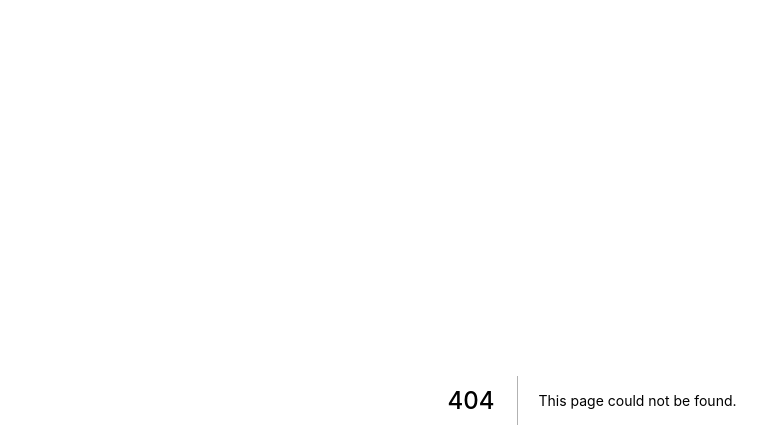
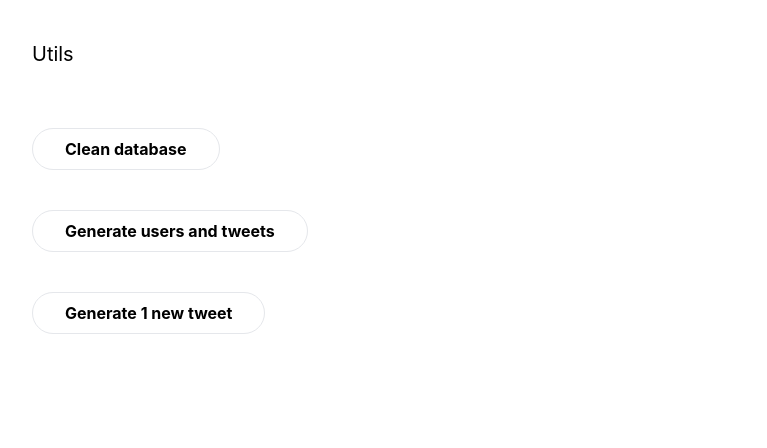
Before and after one commit to FranSarr/twitter-clone3, a Next.js app: page /utils in a window 1280 px wide. Before the commit this address had no page. Shown: the top 448 px of the page, without its empty margins (48-815 px from the left). Built offline with nearby package versions, Linux system fonts and the light colour scheme.

Commit message:
I create the user generator

```diff
--- /dev/null
+++ b/pages/api/utils.js
@@ -0,0 +1,70 @@
+import prisma from 'lib/prisma'
+import { faker } from '@faker-js/faker'
+import { getSession } from 'next-auth/react'
+
+export default async function handler(req, res) {
+    const session = await getSession({ req })
+
+    if (req.method !== 'POST') return res.end()
+
+    if (req.body.task === 'clean_database') {
+        await prisma.tweet.deleteMany({})
+        await prisma.user.deleteMany({
+          where: {
+            NOT: {
+              email: {
+                in: [session.user.email],
+              },
+            },
+          },
+        })
+
+    }
+
+    if (req.body.task === 'generate_users_and_tweets') {
+        let count = 0
+
+        while (count < 5) {
+          await prisma.user.create({
+            data: {
+              name: faker.internet.userName().toLowerCase(),
+              email: faker.internet.email().toLowerCase(),
+              image: faker.internet.avatar(),
+            },
+          })
+          count++
+        }
+        //create 1 tweet for each user
+        const users = await prisma.user.findMany({})
+
+        users.forEach(async (user) => {
+         await prisma.tweet.create({
+            data: {
+             content: faker.hacker.phrase(),
+                author: {
+                connect: { id: user.id },
+              },
+            },
+            })
+            })
+         }
+
+    if (req.body.task === 'generate_one_tweet') {
+        const users = await prisma.user.findMany({})
+
+    const randomIndex = Math.floor(Math.random() * users.length)
+    const user = users[randomIndex]
+
+    await prisma.tweet.create({
+        data: {
+        content: faker.hacker.phrase(),
+        author: {
+          connect: { id: user.id },
+         },
+        }  ,
+    })
+
+    }
+
+    res.end()
+  }
--- /dev/null
+++ b/pages/utils.js
@@ -0,0 +1,62 @@
+export default function Utils() {
+    return (
+      <div className='mt-10 ml-20'>
+        <h2 className='mb-10 text-xl'>Utils</h2>
+
+        <div className='flex-1 mb-5'>
+          <button
+            className='border px-8 py-2 mt-5 mr-8 font-bold rounded-full color-accent-contrast bg-color-accent hover:bg-color-accent-hover-darker'
+            onClick={async () => {
+              await fetch('/api/utils', {
+                body: JSON.stringify({
+                  task: 'clean_database',
+                }),
+                headers: {
+                  'Content-Type': 'application/json',
+                },
+                method: 'POST',
+              })
+            }}
+          >
+            Clean database
+          </button>
+        </div>
+        <div className='flex-1 mb-5'>
+          <button
+            className='border px-8 py-2 mt-5 mr-8 font-bold rounded-full color-accent-contrast bg-color-accent hover:bg-color-accent-hover-darker'
+            onClick={async () => {
+              await fetch('/api/utils', {
+                body: JSON.stringify({
+                  task: 'generate_users_and_tweets',
+                }),
+                headers: {
+                  'Content-Type': 'application/json',
+                },
+                method: 'POST',
+              })
+            }}
+          >
+            Generate users and tweets
+          </button>
+        </div>
+        <div className='flex-1 mb-5'>
+          <button
+            className='border px-8 py-2 mt-5 mr-8 font-bold rounded-full color-accent-contrast bg-color-accent hover:bg-color-accent-hover-darker'
+            onClick={async () => {
+              await fetch('/api/utils', {
+                body: JSON.stringify({
+                  task: 'generate_one_tweet',
+                }),
+                headers: {
+                  'Content-Type': 'application/json',
+                },
+                method: 'POST',
+              })
+            }}
+          >
+            Generate 1 new tweet
+          </button>
+        </div>
+      </div>
+    )
+  }
```
